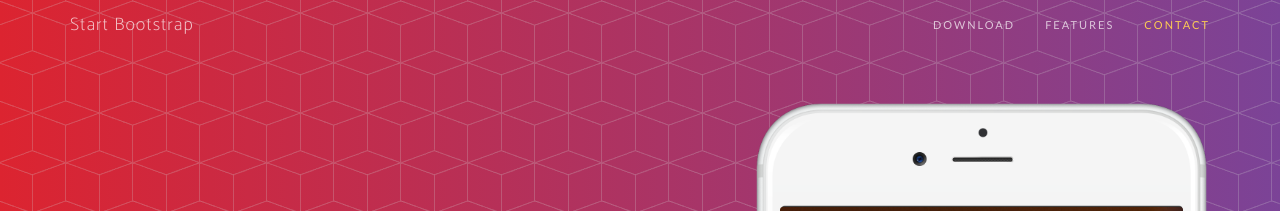
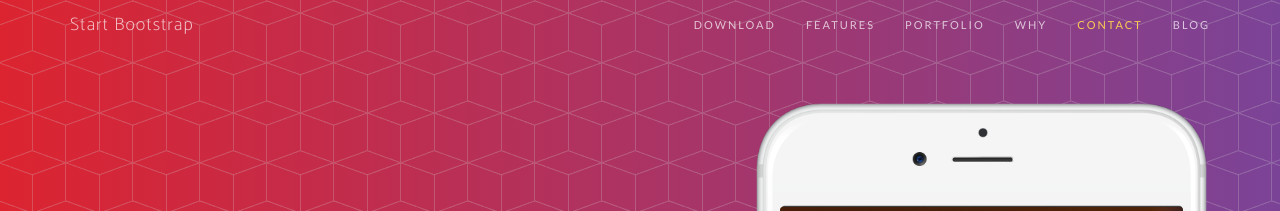
Before and after one commit to MapStreams/mapstreams.github.io, a Jekyll site: the page built from index.html, in a window 1280 px wide. Shown: the top 211 px of the page. Built offline with Jekyll 4.4.1, drawn with Linux system fonts in a browser that asks for light colours; nearby versions of some CDN libraries; some web fonts are replaced; the list of posts is cut into pages by our own code.

Commit message:
Added more navigation buttons

```diff
--- a/_includes/nav.html
+++ b/_includes/nav.html
@@ -18,7 +18,16 @@
                     <a class="page-scroll" href="#features">Features</a>
                 </li>
                 <li>
+                    <a class="page-scroll" href="#portfolio">Portfolio</a>
+                </li>
+                <li>
+                    <a class="page-scroll" href="#why">Why</a>
+                </li>
+                <li>
                     <a class="page-scroll" href="#contact">Contact</a>
+                </li>
+                <li>
+                    <a href="/blog/">Blog</a>
                 </li>
             </ul>
         </div>
```
